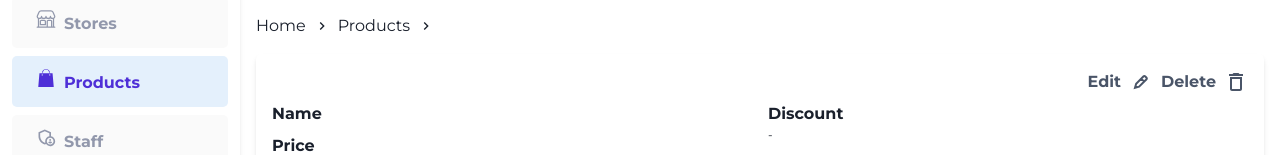
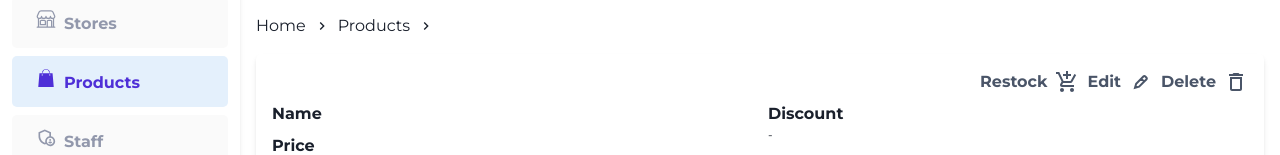
Before and after one commit to dennissammy77/vendar_frontend, a Next.js app: page /dashboard/products/view in a window 1280 px wide. Shown: the part 146-301 px from the top of the page. Built offline with nearby package versions, Linux system fonts and the light colour scheme; no server answers.

Commit message:
products Feature

```diff
--- a/src/app/dashboard/products/view/page.js
+++ b/src/app/dashboard/products/view/page.js
@@ -1,7 +1,7 @@
 'use client'
 import React, { useContext, useState } from 'react'
 import { Box, Breadcrumb, BreadcrumbItem, BreadcrumbLink, Button, Text, Grid, GridItem, Badge, Flex, Icon, Spinner, HStack, useDisclosure, Alert, AlertIcon, Tabs, TabList, Tab, Divider, TabPanels, TabPanel, TableContainer, Table, Thead, Tr, Th, Tbody, Td, Avatar, StepStatus, position, useToast} from '@chakra-ui/react'
-import { MdChevronRight, MdOutlineDeleteOutline } from 'react-icons/md'
+import { MdAddShoppingCart, MdChevronRight, MdOutlineDeleteOutline } from 'react-icons/md'
 import { UserContext } from '@/components/providers/user.context';
 import { GrFormEdit } from 'react-icons/gr';
 import { useRouter, useSearchParams } from 'next/navigation';
@@ -26,9 +26,11 @@ function Page() {
     const searchParams = useSearchParams();
     const PRODUCT_ID = searchParams.get('product_id');
     const STORE_ID = searchParams.get('store_id');
+	const [loading_status,set_loading_status]=useState(false)
+
 
     const {data, isLoading} = useQuery({
-        queryKey: ['product data', {PRODUCT_ID}],
+        queryKey: ['product data', {PRODUCT_ID,loading_status}],
         queryFn: () => FETCH_PRODUCT_DATA(PRODUCT_ID)
     });
 
@@ -36,7 +38,6 @@ function Page() {
 
     const DELETE_PRODUCT_ALERT_DISCLOSURE = useDisclosure();
 
-	const [loading_status,set_loading_status]=useState(false)
 
 	const HANDLE_APPROVE_PRODUCT = async()=>{
         console.log('process started')
@@ -56,7 +57,10 @@ function Page() {
 					}
 					toast({ title: 'Success!: Product updated successfully', description: ``, status: 'success', variant: 'left-accent', position:'top-left',isClosable: true });
 				})
-			set_loading_status(false)
+			set_loading_status(false);
+            if(typeof(window) === undefined){
+            }
+            window.location.href(`/dashboard/products/view?uid=${user?.data?.data?._id}&store_id=${STORE_ID}&product_id=${PRODUCT_ID}`)
 		}catch(error){
 				set_loading_status(false);
 				return toast({ title: `${error}`, description:``, status:'error', variant: 'left-accent', position: 'top-left', isClosable: true })
@@ -117,6 +121,10 @@ function Page() {
                 <>
                     <Box boxShadow={'md'} my='4' p='4' borderRadius={'md'}>
                         <Flex justify={'flex-end'} align='center' color='gray.600' gap='2' cursor={'pointer'}>
+                            <HStack onClick={(()=>{router.push(`/dashboard/products/edit/restock?uid=${USER_ID}&store_id=${STORE_ID}&product_id=${PRODUCT_ID}`)})}>
+                                <Text fontWeight={'bold'} fontSize={'md'}>Restock</Text>
+                                <Icon boxSize='6' as={MdAddShoppingCart} cursor='pointer'/>
+                            </HStack>
                             <HStack onClick={(()=>{router.push(`/dashboard/products/edit?uid=${USER_ID}&store_id=${STORE_ID}&product_id=${PRODUCT_ID}`)})}>
                                 <Text fontWeight={'bold'} fontSize={'md'}>Edit</Text>
                                 <Icon boxSize='6' as={GrFormEdit} cursor='pointer'/>
```
